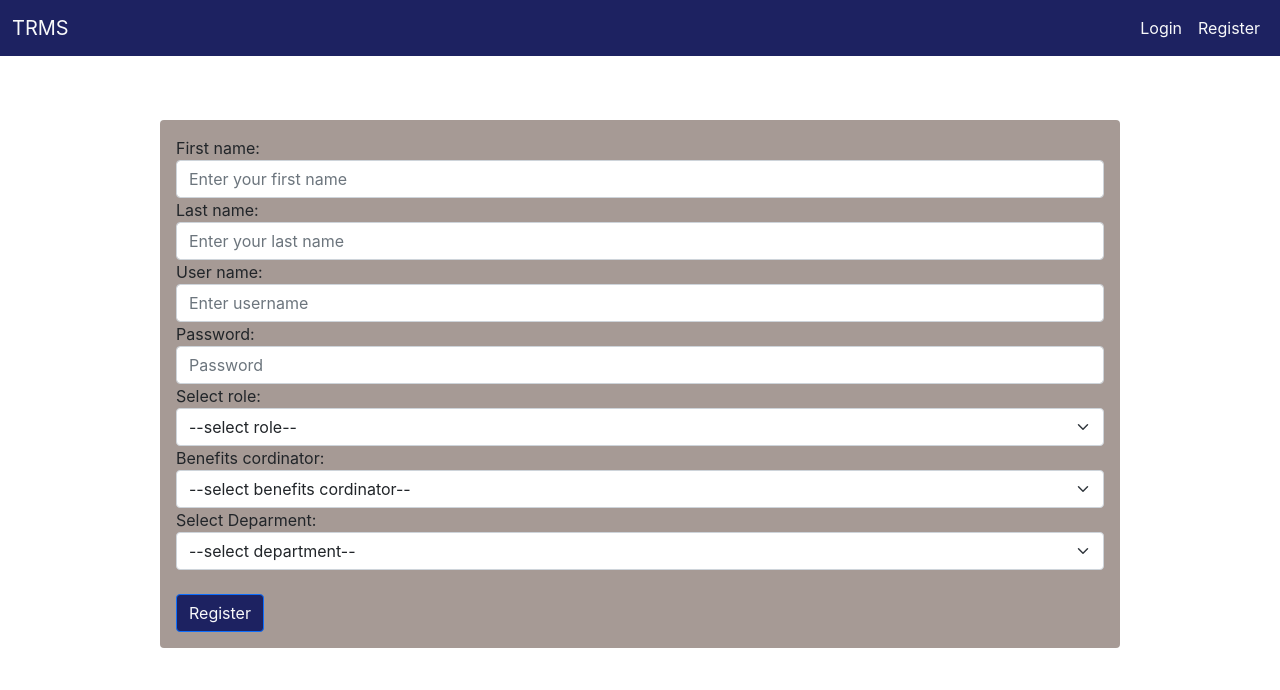
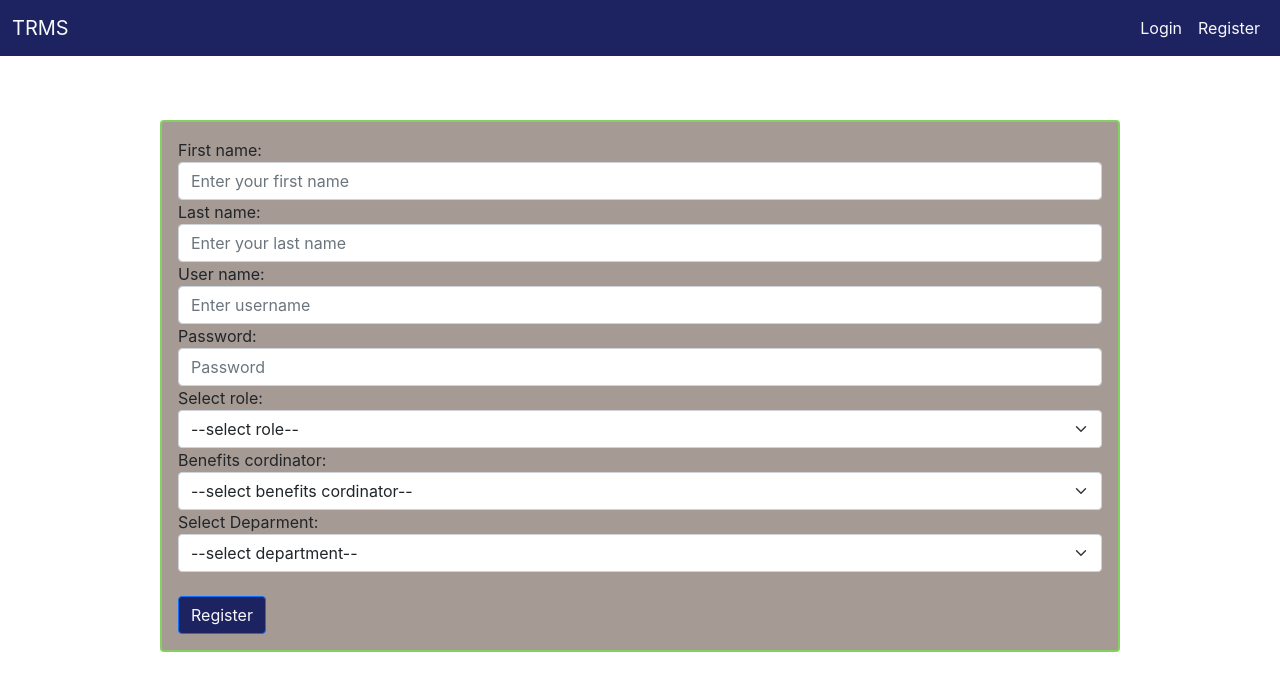
Before and after one commit to 210524training/charleshardy_project1, a React (Create React App) app in the folder trms-react-front/: page /register in a window 1280 px wide. Shown: the top 690 px of the page. Built offline with nearby package versions, Linux system fonts and the light colour scheme; no server answers.

Commit message:
add theme border color

```diff
--- a/trms-react-front/src/components/pages/login/LoginPage.tsx
+++ b/trms-react-front/src/components/pages/login/LoginPage.tsx
@@ -33,7 +33,7 @@ const login: React.FC = (): JSX.Element => {
   return(
     <>
       <div className="spacer"/>
-      <div className="container w-50 secondary-color-2 p-3 rounded">
+      <div className="container w-50 secondary-color-2 border border-2 secondary-color-1-border p-3 rounded">
         <form onSubmit={handleFormSubmit} >
           <div className="form-group">
             <label htmlFor="InputUsername">User name:</label>
--- a/trms-react-front/src/components/pages/register/registerPage.tsx
+++ b/trms-react-front/src/components/pages/register/registerPage.tsx
@@ -1,7 +1,7 @@
 /* eslint-disable react-hooks/rules-of-hooks */
 import React, { ChangeEvent, FormEvent, useState } from 'react';
 import { useHistory } from 'react-router-dom';
-import {getBenCos,getDhs,getsupervisors, registerUser} from "../../../remote/TRMS-backend/TRMS.api"
+import {getBenCos,getDhs,getsupervisors, registerUser} from "../../../remote/TRMS-backend/TRMS.api";
 import DeparmentSelect from "./depReg";
 import User from "../../../models/user";
 import { useAppDispatch } from '../../../hooks';
@@ -169,7 +169,7 @@ const register: React.FC = (): JSX.Element => {
   return(
     <>
     <div className="spacer"/>
-        <div className="container w-75 secondary-color-2 p-3 rounded">
+        <div className="container w-75 secondary-color-2 border border-2 secondary-color-1-border p-3 rounded">
             <form onSubmit={handleFormSubmit}>
                 <div className="form-group">
                     <label htmlFor="inputfname">First name:</label>
--- a/trms-react-front/src/css/colorschema.css
+++ b/trms-react-front/src/css/colorschema.css
@@ -6,6 +6,10 @@
     background-color: #84d160!important
 }
 
+.secondary-color-1-border{
+    border-color: #84d160!important
+}
+
 .secondary-color-2{
     background-color: #a69a95!important
 }
```
